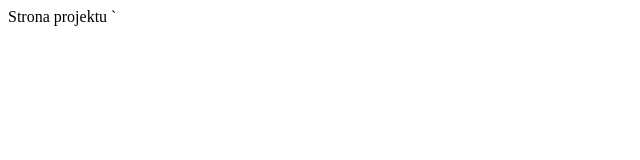
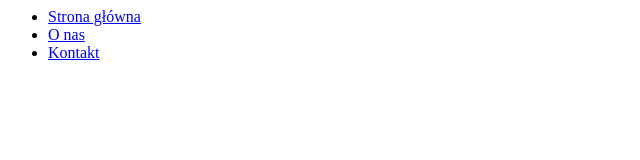
Before and after one commit to Cybex12/moje-pierwsze-repozyt, a plain HTML site: page index.html in a window 1280 px wide. Shown: the whole page, without its empty margins (0-640 px from the left). Drawn offline with Linux system fonts and the light colour scheme.

Commit message:
feat: add website header with navigation menu

```diff
--- a/index.html
+++ b/index.html
@@ -1 +1,9 @@
- Strona projektu `
+<header>
+   <nav>
+     <ul>
+       <li><a href="index.html">Strona główna</a></li>
+       <li><a href="about.html">O nas</a></li>
+       <li><a href="contact.html">Kontakt</a></li>
+     </ul>
+   </nav>
+</header>
```
